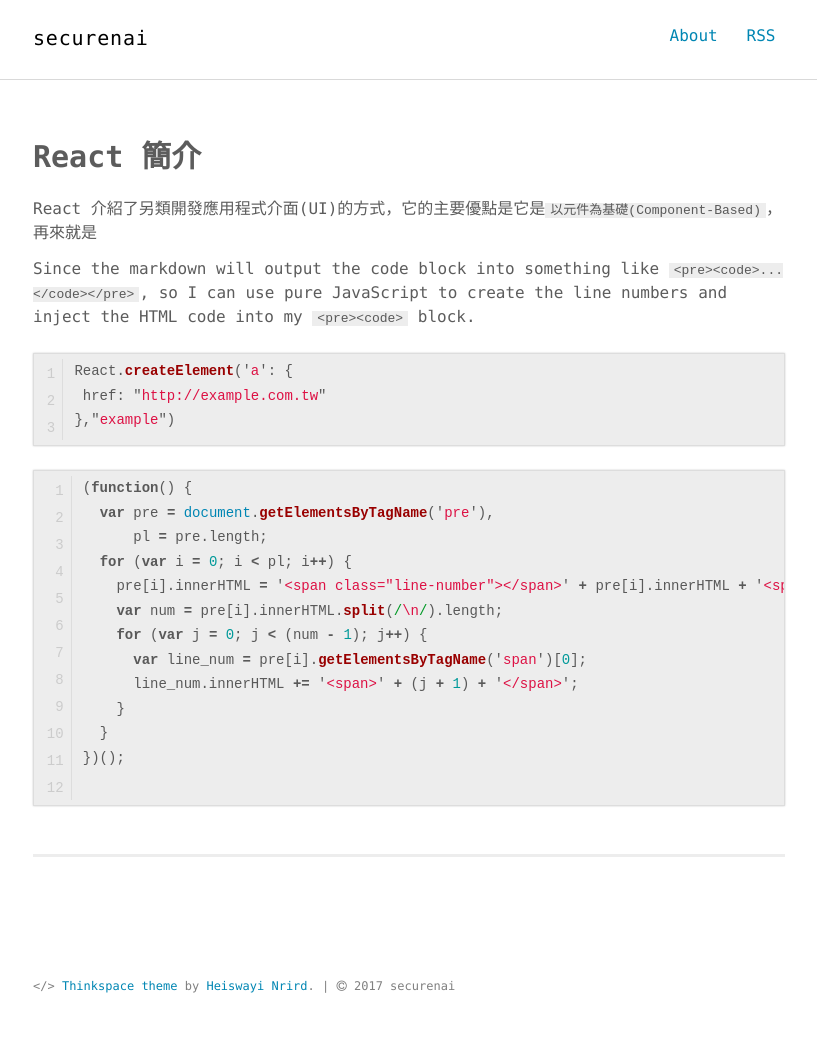
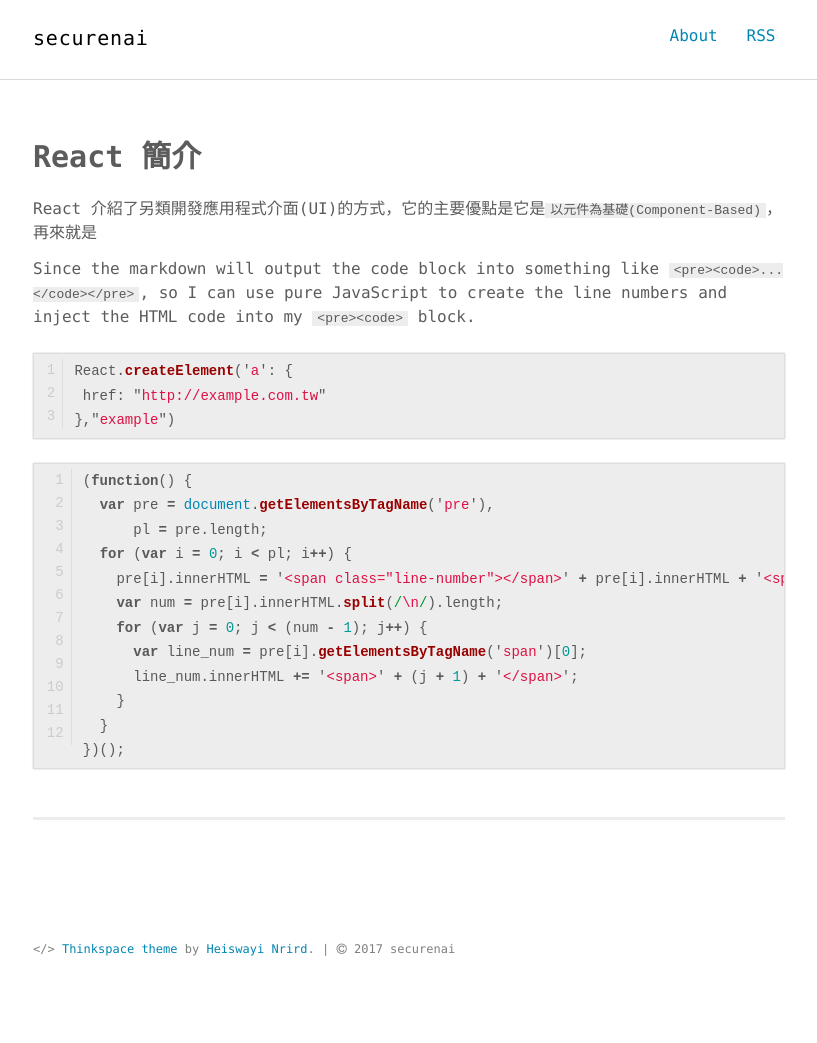
Before and after one commit to securenai/securenai.github.io, a Jekyll site: the page built from react/react_page1.md, in a window 1280 px wide. Shown: the whole page, without its empty margins (231-1048 px from the left). Built offline with Jekyll 4.4.1, drawn with Linux system fonts in a browser that asks for light colours; our own code applies the rules of GitHub Pages for plain Markdown files; after the commit the page ends 1006 px from its top, so only the background shows below that.

Commit message:
Updated _layout.scss

```diff
--- a/assets/scss/_layout.scss
+++ b/assets/scss/_layout.scss
@@ -323,7 +323,7 @@ pre {
     span {
       display: block;
       font-size: 14px;
-      padding: 4px .5em 0 1em;
+      padding: 0px .5em 0 1em;
       color: #ccc;
     }
   }
```
